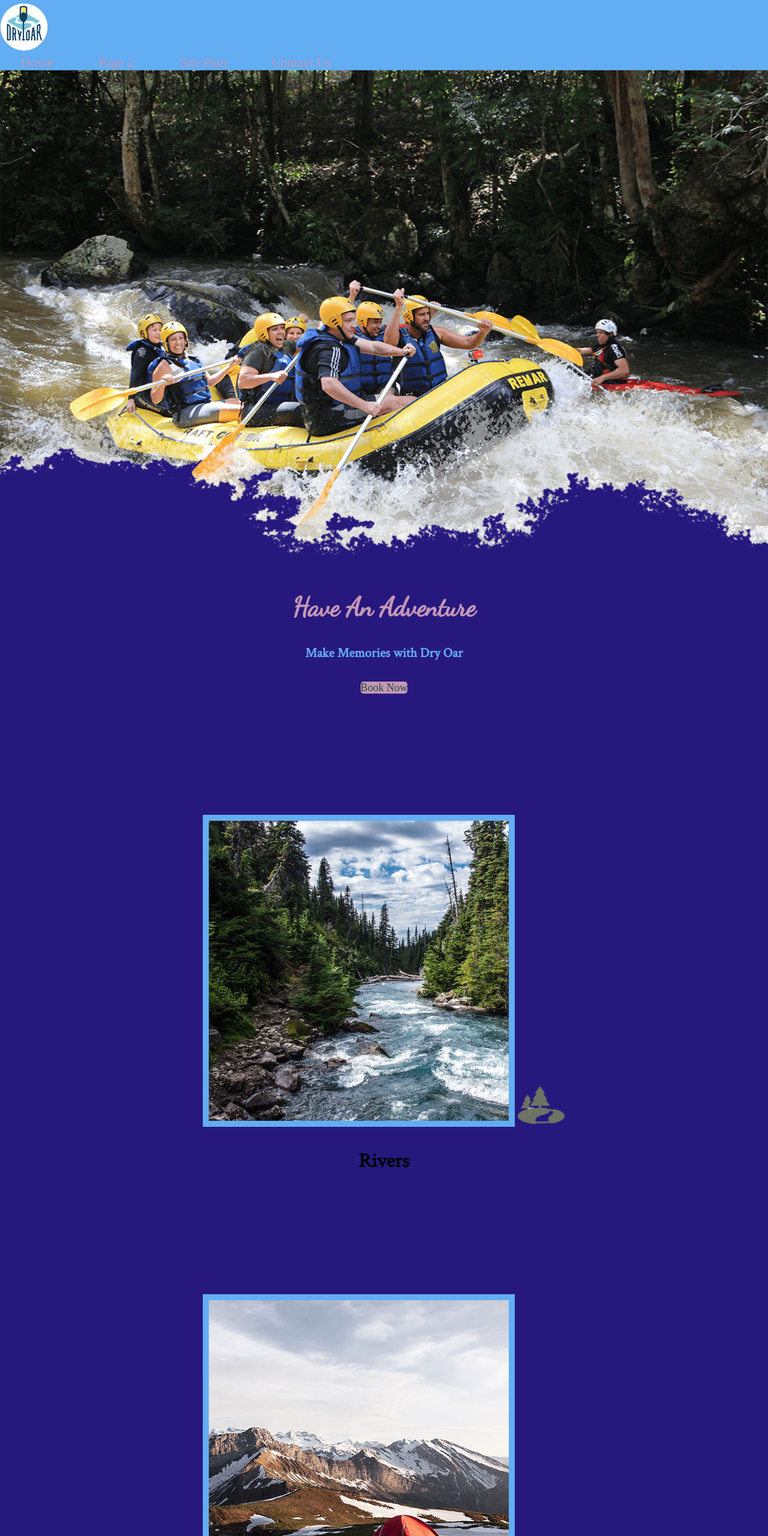
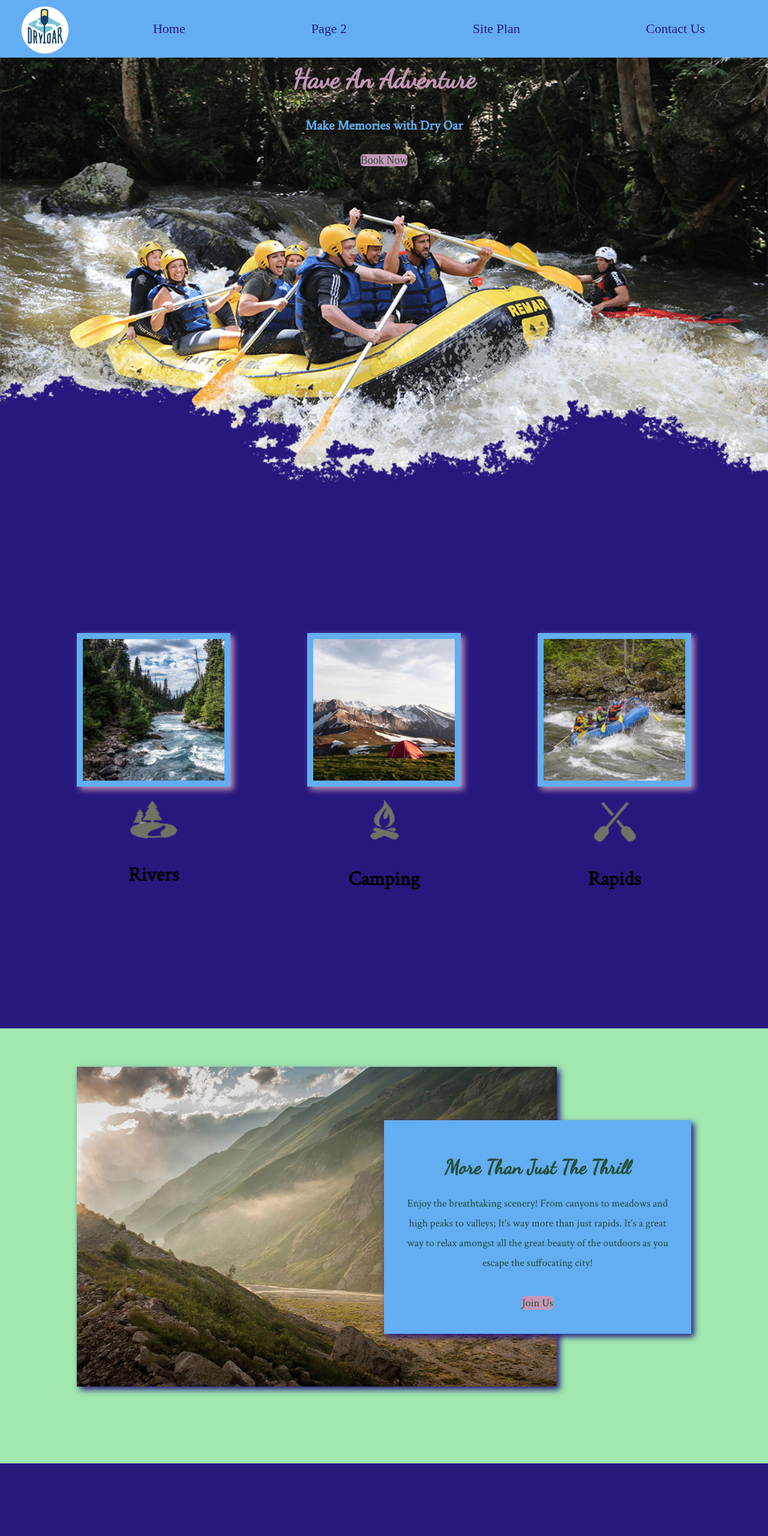
Before and after one commit to elyssasnyder/wdd130, a plain HTML site: page wwr/index.html in a window 1280 px wide. Shown: the top 2560 px of the page at 60% size. Drawn offline with Linux system fonts and the light colour scheme; a web font is replaced by a local one.

Commit message:
finish home page

```diff
--- a/wwr/styles/style.css
+++ b/wwr/styles/style.css
@@ -11,7 +11,7 @@
 }
 nav a{
     text-align: center;
-    color: #C497B7;
+    color: #27187E;
     text-decoration: none;
     padding: 35px;
 }
@@ -42,7 +42,7 @@ header {
 }
 nav a:hover {
     background-color: #27187E;
-    color: #214E34;
+    color: #C497B7;
 }
 .book,.join {
     background-color:#C497B7 ;
@@ -63,6 +63,7 @@ nav a:hover {
     background-color: #63ADF2;
     line-height: 1.5em;
     padding: 35px;
+    box-shadow: 5px 5px 10px #27187E;
 }
 footer {
     background-color: #214E34;
@@ -70,6 +71,9 @@ footer {
     text-decoration: none;
     padding: 25px, 50px;
     margin-top: 200px;
+    display: flex;
+    justify-content: space-around;
+    align-items: center;
 }
 h4{
     color: #63ADF2;
@@ -115,7 +119,130 @@ footer .social img{
 }
 .card-img {
     border: 10px solid #63ADF2;
+    transition: transform .5s;
+    box-shadow: 5px 5px 10px #C497B7;
 }
 main section img {
     box-sizing: border-box;
 }
+
+header {
+    display: grid;
+    grid-template-columns: 150px auto;
+}
+
+nav {
+    display: flex;
+    justify-content: space-around;
+}
+
+#logo_link {
+    padding-top: 5px;
+    justify-self: center;
+    align-self: center;
+}
+
+#hero {
+    display: grid;
+    grid-template-columns: 1fr 3fr 1fr;
+    margin-top: -100px;
+}
+
+#hero-box {
+    grid-column: 1/4;
+    grid-row: 1/3;
+    z-index: -1;
+}
+
+#hero-msg {
+    grid-column: 2/3;
+    grid-row: 1/2;
+    margin-top: 100px;
+}
+
+.home-grid{
+    display: grid;
+    grid-template-columns: repeat(10, 1fr);
+}
+
+.card-img{
+    width: 100%;
+}
+
+.rivers-card {
+    grid-column: 2/4;
+    grid-row: 2/3;
+}
+
+.camping-card {
+    grid-column: 5/7;
+    grid-row: 2/3;
+}
+
+.rapids-card {
+    grid-column: 8/10;
+    grid-row: 2/3;
+}
+
+#background {
+    grid-column: 1/11;
+    grid-row: 4/10;
+}
+
+.mountains {
+    grid-column: 2/7;
+    grid-row: 5/8;
+    box-shadow: 5px 5px 10px #27187E;
+}
+
+.msg {
+    grid-column: 6/10;
+    grid-row: 6/7;
+}
+
+.card-img:hover {
+    opacity: .6;
+    transform: scale(1.1);
+}
+
+@media screen and (max-width: 900px) {
+    #hero, .home-grid {
+        display: block;
+        height: auto;
+    }
+    nav, footer {
+        flex-direction: column;
+    }
+    nav a {
+        display: block;
+        padding: 15px;
+    }
+    #hero {
+        margin-top: 0;
+    }
+    #hero-msg {
+        margin-top: 0;
+    }
+    #hero-msg h4 {
+        display: none;
+    }
+    .home-title {
+        font-size: 25px;
+        color: #6f7364;
+    }
+    .rivers-card, .camping-card, .rapids-card {
+        margin: 50px auto;
+        width: 60%;
+    }
+    #background {
+        display: none;
+    }
+    .mountains, .msg {
+        width: 80%;
+        display: block;
+        margin: 0 auto;
+    }
+    footer {
+        margin-top: 25px;
+    }
+}
```
